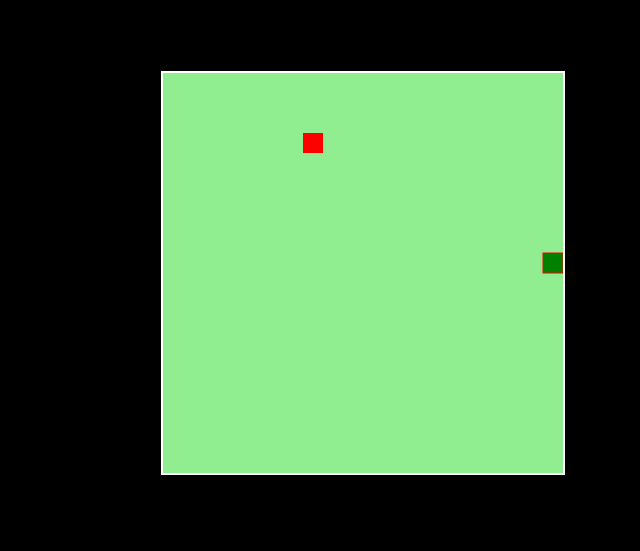
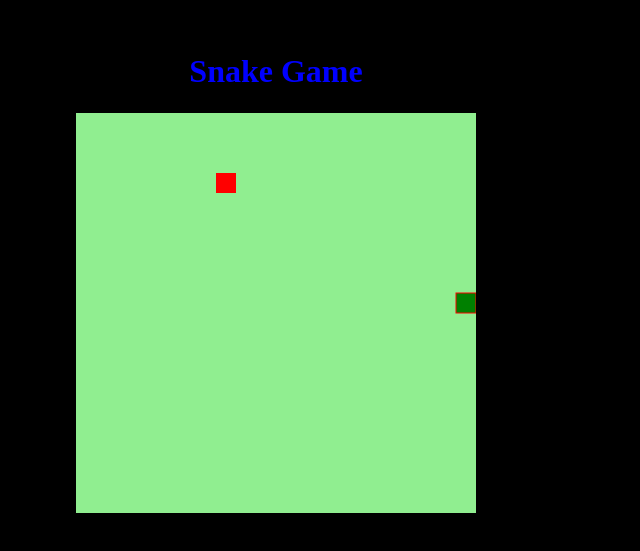
Before and after one commit to satomic/flawed-snake-game, a plain HTML site: page index.html in a window 1280 px wide. Shown: the part 127-678 px from the top of the page, without its empty margins (364-1004 px from the left). Drawn offline with Linux system fonts and the light colour scheme.

Commit message:
style(app): update title color to blue and adjust layout for vertical stacking

```diff
--- a/index.html
+++ b/index.html
@@ -7,7 +7,7 @@
     <link rel="stylesheet" href="style.css">
 </head>
 <body>
-    <h1>Snake Game</h1>
+    <h1 style="color: blue;">Snake Game</h1>
     <canvas id="gameCanvas" width="400" height="400"></canvas>
     <script src="app.js"></script>
 </body>
--- a/style.css
+++ b/style.css
@@ -1,5 +1,6 @@
 body {
     display: flex;
+    flex-direction: column; /* Change to column to stack elements vertically */
     justify-content: center;
     align-items: center;
     height: 100vh;
@@ -7,8 +8,12 @@ body {
     margin: 0;
 }
 
+h1 {
+    color: blue; /* Set title color to blue */
+}
+
 canvas {
-    border: 2px solid #fff;
+    border: 2px solid #000; /* Change border color to black for contrast */
     background-color: #222;
 }
 
```
